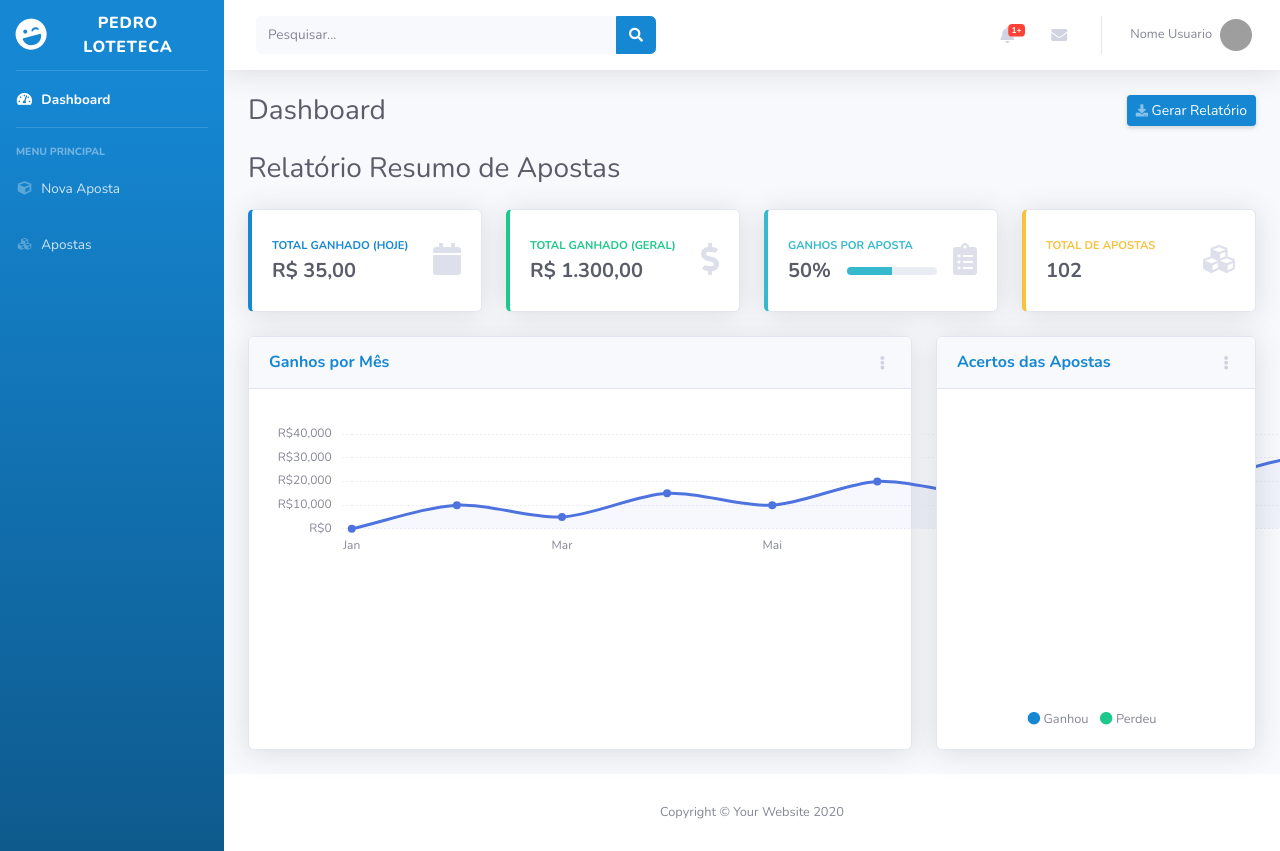
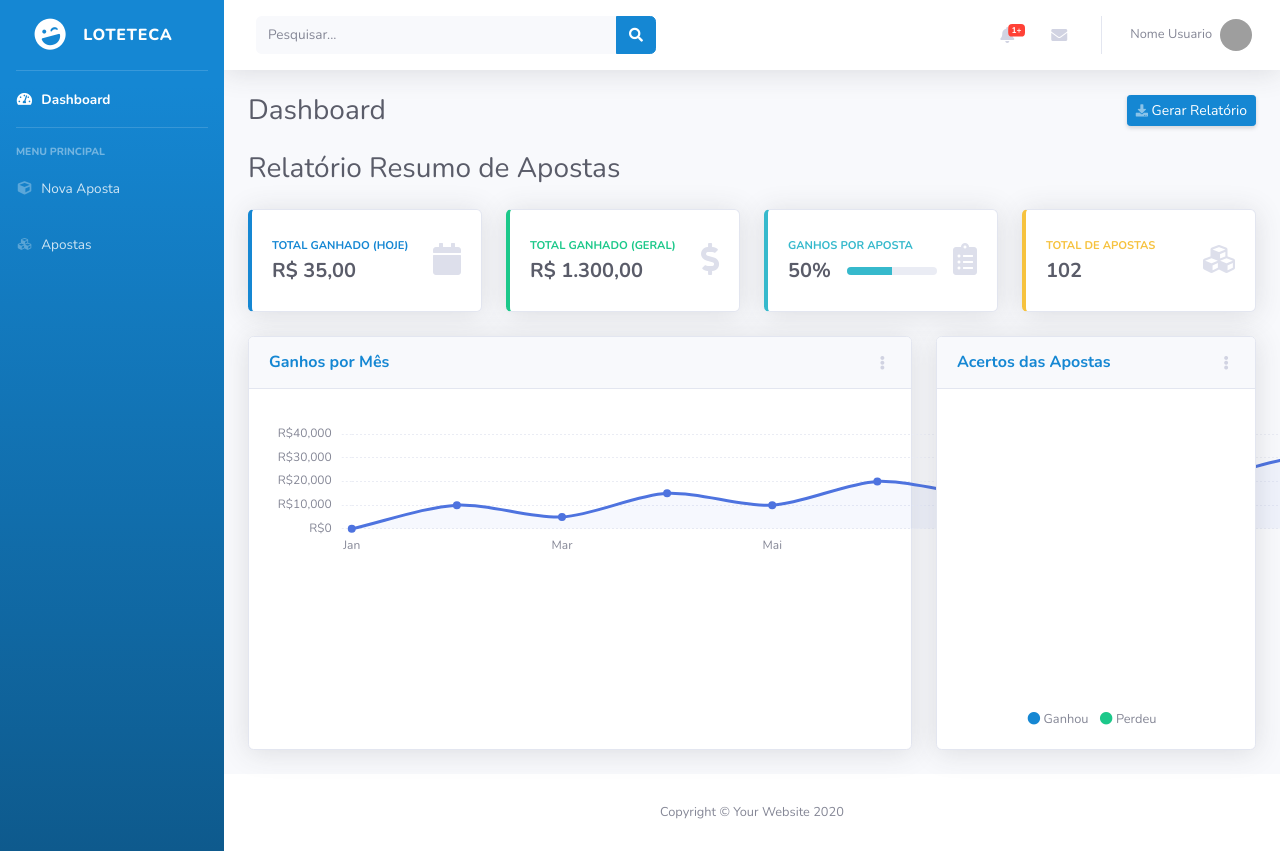
Before and after one commit to pedroved/loteriaweb-front, a website with bundled scripts: page index.html in a window 1280 px wide. Built offline with nearby package versions, Linux system fonts and the light colour scheme; grey boxes are pictures that could not be loaded.

Commit message:
alteracao de nome

```diff
--- a/index.html
+++ b/index.html
@@ -35,7 +35,7 @@
         <div class="sidebar-brand-icon rotate-n-15">
           <i class="fas fa-laugh-wink"></i>
         </div>
-        <div class="sidebar-brand-text mx-3">PEDRO LOTETECA</div>
+        <div class="sidebar-brand-text mx-3">LOTETECA</div>
       </a>
 
       <!-- Divider -->
```
Also changed, not shown: apostas.html (+1 -1 lines), novaaposta.html (+1 -1 lines), resultado.html (+1 -1 lines).
